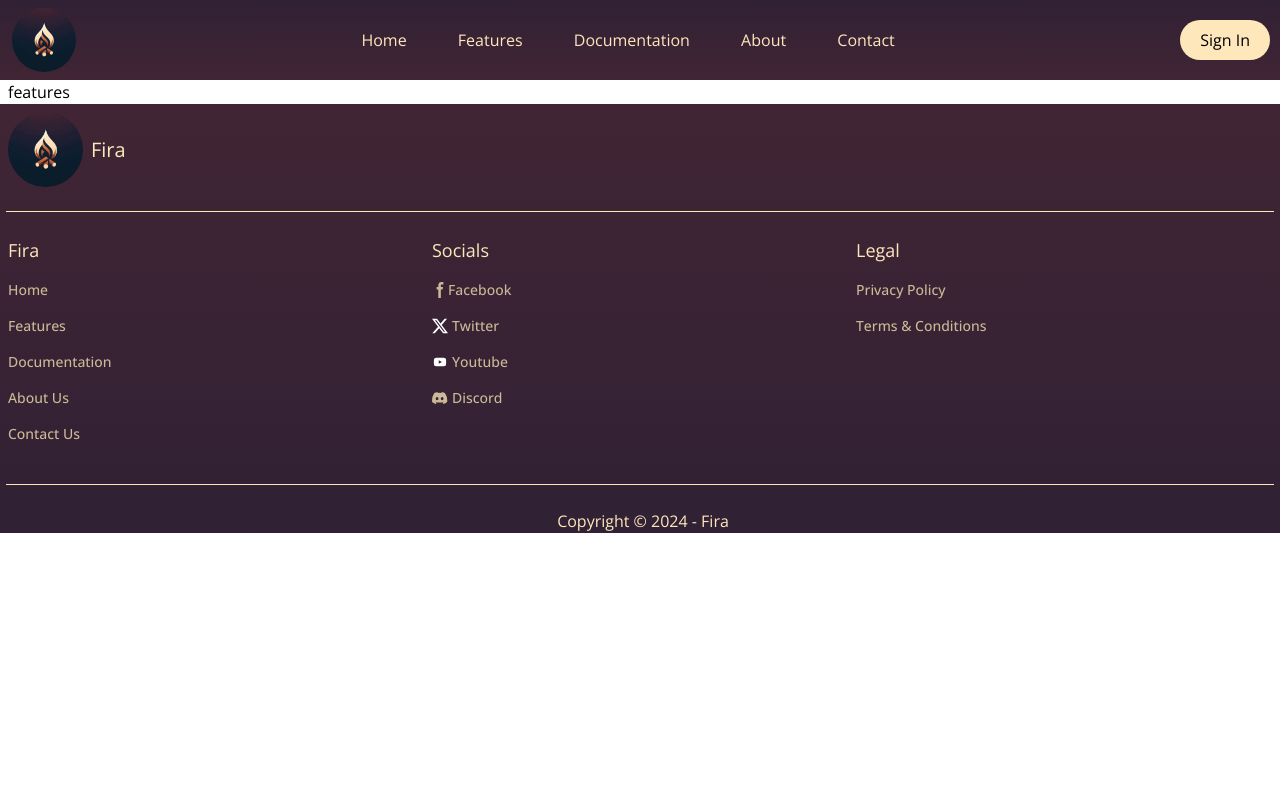
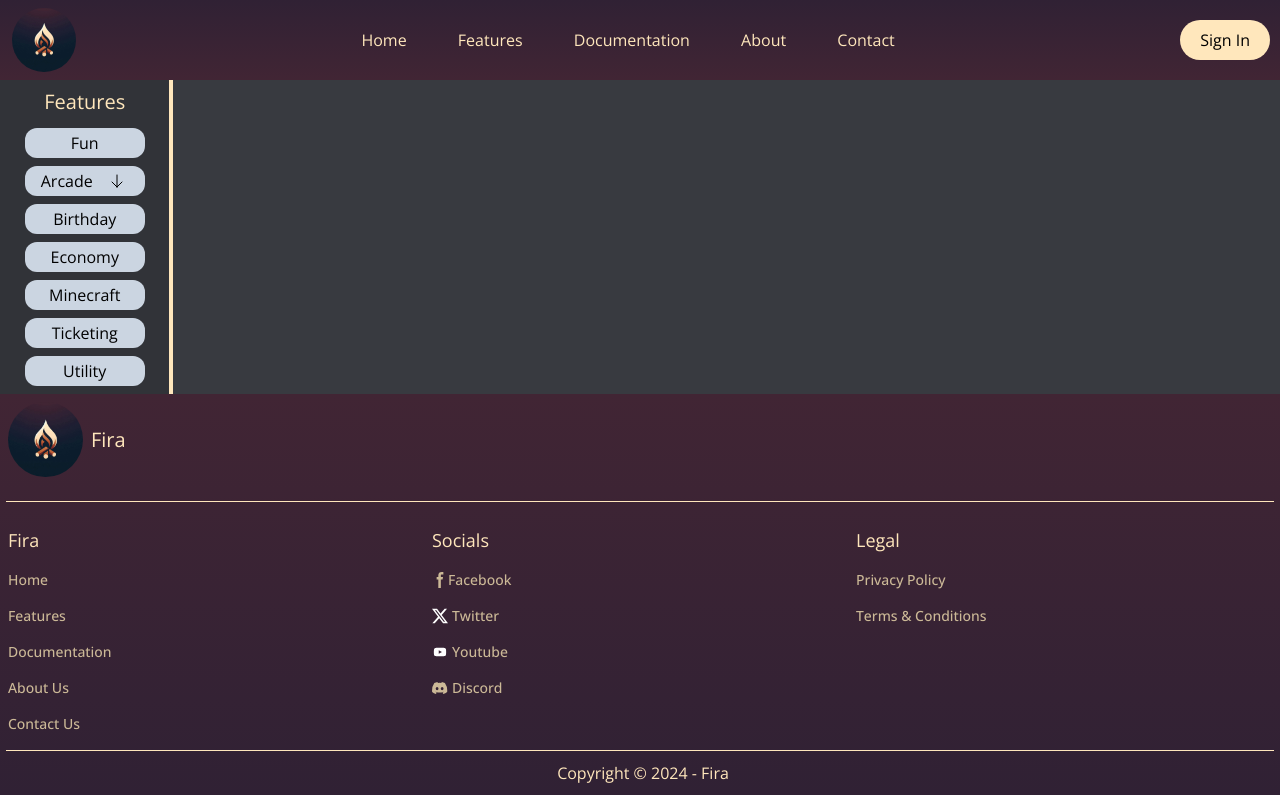
Before and after one commit to Aaryan-N/Fira_Svelte, a SvelteKit app: page /features in a window 1280 px wide. Built offline with nearby package versions, Linux system fonts and the light colour scheme.

Commit message:
Polished the footer and working on the features page

```diff
--- a/src/components/Footer.svelte
+++ b/src/components/Footer.svelte
@@ -78,10 +78,10 @@
         </div>
     </div>
 
-    <hr class="my-6 border-[#FFE7BC] ml-1.5 mr-1.5" />
+    <hr class="border-[#FFE7BC] ml-1.5 mr-1.5" />
 
     <div>
-        <p class="flex text-[#FFE7BC] ml-1.5 items-center justify-center">Copyright &copy; {copyrightYear.getFullYear()} - Fira</p>
+        <p class="flex text-[#FFE7BC] ml-1.5 items-center justify-center py-[10px]">Copyright &copy; {copyrightYear.getFullYear()} - Fira</p>
     </div>
 
 
--- a/src/routes/features/+page.svelte
+++ b/src/routes/features/+page.svelte
@@ -1,3 +1,37 @@
-<div class="ml-2">
-<h1>features</h1>
+<div class="flex">
+<div class='w-[200px] h-auto bg-[#313338] border-[#FFE7BC] border-r-4 flex justify-center'>
+    <div class="grid-rows-4 grid-flow-col px-2">
+    <p class="mt-2 text-xl text-[#FFE7BC] flex justify-center mb-3">Features</p>
+    <ul class="">
+    <li class="flex justify-center my-2">
+            <a href="/features"><button class="bg-slate-300 hover:bg-slate-500 rounded-xl w-[120px] h-[30px] flex-1">Fun</button></a>
+    </li>
+    <li class="flex justify-center my-2">
+            <a href="/features"><button class="bg-slate-300 hover:bg-slate-500 rounded-xl w-[120px] h-[30px] mr-0 flex-1 items-center">Arcade
+                <svg class="w-4 h-4 float-right mr-[20px] mt-[4px]" xmlns="http://www.w3.org/2000/svg" fill="none" viewBox="0 0 24 24" stroke-width="1.5" stroke="currentColor">
+                <path stroke-linecap="round" stroke-linejoin="round" d="M19.5 13.5 12 21m0 0-7.5-7.5M12 21V3" />
+            </svg>
+            </button></a>
+    </li>
+    <li class="flex justify-center my-2">
+            <a href="/features"><button class="bg-slate-300 hover:bg-slate-500 rounded-xl w-[120px] h-[30px] flex-1">Birthday</button></a>
+    </li>
+    <li class="flex justify-center my-2">
+            <a href="/features"><button class="bg-slate-300 hover:bg-slate-500 rounded-xl w-[120px] h-[30px] flex-1">Economy</button></a>
+    </li>
+    <li class="flex justify-center my-2">
+            <a href="/features"><button class="bg-slate-300 hover:bg-slate-500 rounded-xl w-[120px] h-[30px] flex-1">Minecraft</button></a>
+    </li>
+    <li class="flex justify-center my-2">
+            <a href="/features"><button class="bg-slate-300 hover:bg-slate-500 rounded-xl w-[120px] h-[30px] flex-1">Ticketing</button></a>
+        </li>
+        <li class="flex justify-center my-2">
+            <a href="/features"><button class="bg-slate-300 hover:bg-slate-500 rounded-xl w-[120px] h-[30px] flex-1">Utility</button></a>
+        </li>
+    </ul>
+    </div>
 </div>
+<div class="w-[100%] h-auto bg-[#383a40]">
+    <p></p>
+</div>
+</div>
```
